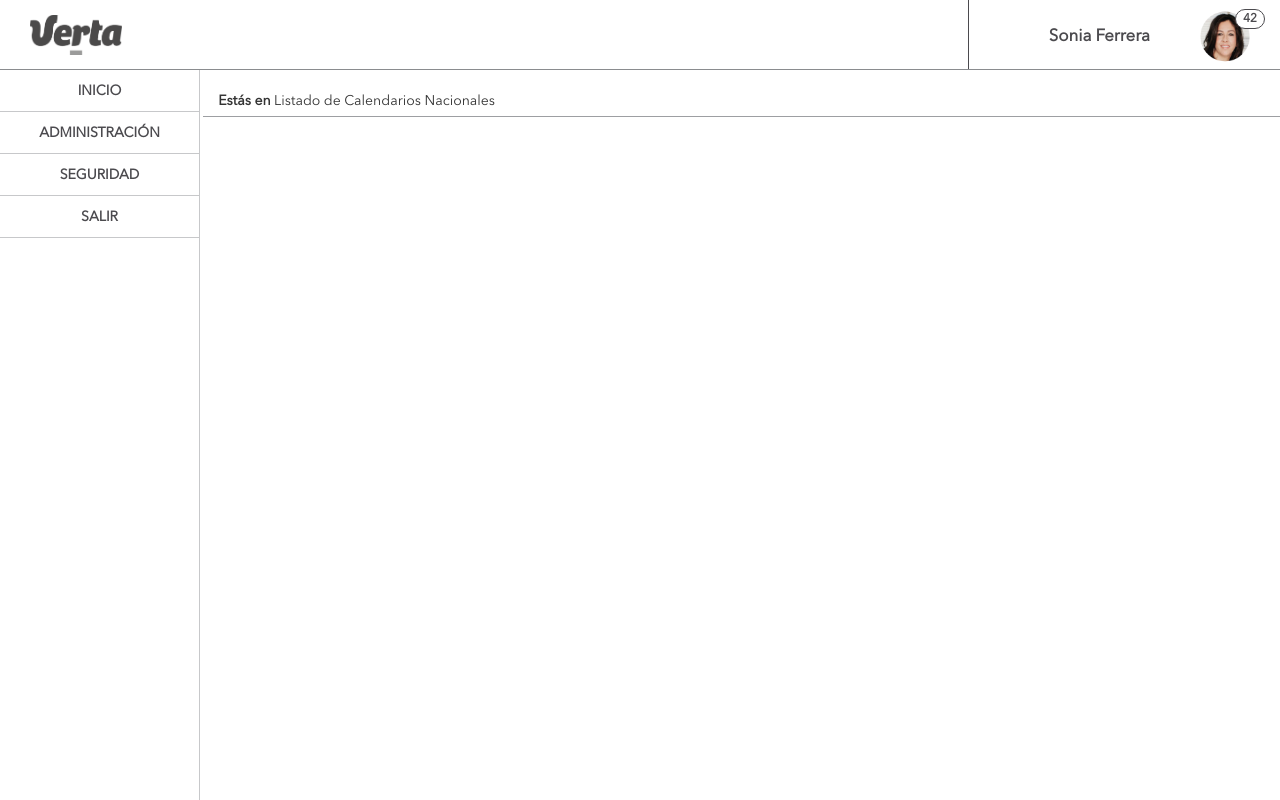
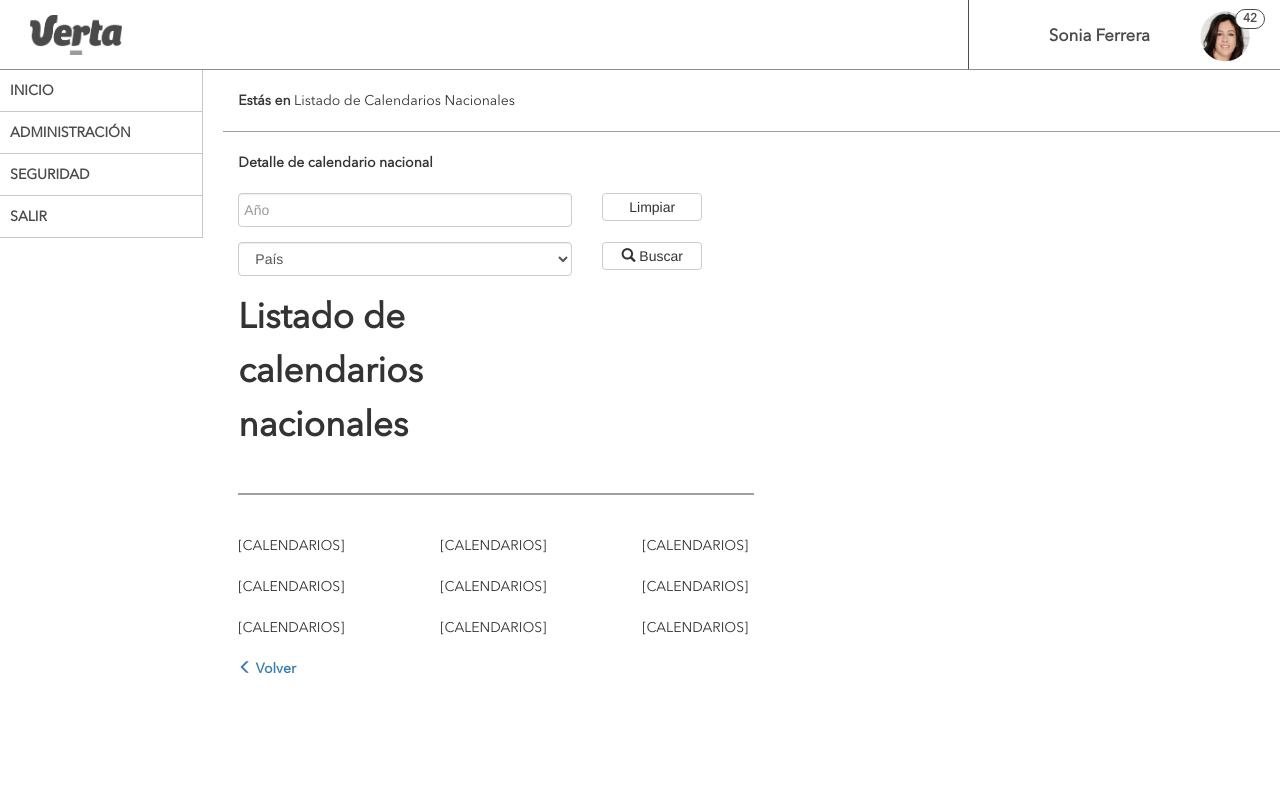
Before and after one commit to dotGen/web-inkv, a plain HTML site: page calendario.html in a window 1280 px wide. Shown: the top 800 px of the page. Drawn offline with Linux system fonts and the light colour scheme.

Commit message:
menu cambiado que se superponia con la barra de la izquierda

```diff
--- a/calendario.html
+++ b/calendario.html
@@ -14,8 +14,10 @@
 <body>
 
     <div class="row nav-top-calendar">
-        <div class="col-md-9 nav-top-menu-logo">
+        <div class="col-md-9">
+            <div class="nav-top-menu-logo">
                 <img src="recursos/Imagenes/Logotipos/VERTA2.png"/>
+            </div>
         </div>
         <div class="col-md-3 nav-top-calendar-user">
             <span class="nav-top-calendar-user-logo">
@@ -23,12 +25,14 @@
                 <img src="recursos/Imagenes/Avatars/user2.png"/>
                 <span class="glyphicon glyphicon-cloud"></span>
             </span>
-            <span class="nav-top-calendar-user-name txt-grey-dark-1">Sonia Ferrera</span>
+            <span class="nav-top-calendar-user-name txt-grey-dark-1">
+                Sonia Ferrera
+            </span>
         </div>
     </div>
 
-    <div class="nav-div">
-        <div class="nav-left">
+    <div class="row">
+        <div class="col-md-2 nav-left">
                 <div class="nav-button">
                     <span class="bold">INICIO</span>
                 </div>
@@ -67,11 +71,125 @@
                     <span class="bold">SALIR</span>
                 </div>
         </div>
+        <div class="col-md-10">
+            <div class="row">
+                <div class="col-md-12 calendario-route">
+                    <span class="bold">
+                        Estás en
+                    </span>
+                    <span>
+                        Listado de Calendarios Nacionales
+                    </span>
                 </div>
-
-    <div class="row calendario-content">
-        <div class="col-md-10 col-md-offset-2 calendario-route">
-            <span class="bold">Estás en </span><span>Listado de Calendarios Nacionales </span>
+            </div>
+            <div class="row">
+                <div class="col-md-4 calendario-input-title">
+                    <span class="bold">
+                        Detalle de calendario nacional
+                    </span>
+                </div>
+            </div>
+            <div class="row">
+                <div class="col-md-4 calendario-input">
+                      <div class="form-group">
+                        <input type="text" class="form-control" placeholder="Año">
+                      </div>
+                </div>
+                <div class="col-md-2 calendario-button">
+                    <button class="btn btn-default">Limpiar</button>
+                </div>
+            </div>
+            <div class="row">
+                <div class="col-md-4 calendario-input">
+                    <div class="form-group">
+                          <select class="form-control" id="sel1">
+                            <option value="" disabled selected>País</option>
+                            <option value="">España</option>
+                            <option value="">Alemania</option>
+                            <option value="">Francia</option>
+                          </select>
+                    </div>
+                </div>
+                <div class="col-md-2 calendario-button">
+                    <button class="btn btn-default">
+                        <span class="glyphicon glyphicon-search"></span>
+                        Buscar
+                    </button>
+                </div>
+            </div>
+            <div class="row">
+                <div class="col-md-4 calendario-title">
+                    <span>
+                        Listado de calendarios nacionales
+                    </span>
+                </div>
+            </div>
+            <div class="row">
+                <div class="col-md-6 calendario-separator">
+                    <hr>
+                </div>
+            </div>
+            <div class="row">
+                <div class="col-md-2 calendario-calendar">
+                    <span>
+                        [CALENDARIOS]
+                    </span>
+                </div>
+                <div class="col-md-2 calendario-calendar">
+                    <span>
+                        [CALENDARIOS]
+                    </span>
+                </div>
+                <div class="col-md-2 calendario-calendar">
+                    <span>
+                        [CALENDARIOS]
+                    </span>
+                </div>
+            </div>
+            <div class="row">
+                <div class="col-md-2 calendario-calendar">
+                    <span>
+                        [CALENDARIOS]
+                    </span>
+                </div>
+                <div class="col-md-2 calendario-calendar">
+                    <span>
+                        [CALENDARIOS]
+                    </span>
+                </div>
+                <div class="col-md-2 calendario-calendar">
+                    <span>
+                        [CALENDARIOS]
+                    </span>
+                </div>
+            </div>
+            <div class="row">
+                <div class="col-md-2 calendario-calendar">
+                    <span>
+                        [CALENDARIOS]
+                    </span>
+                </div>
+                <div class="col-md-2 calendario-calendar">
+                    <span>
+                        [CALENDARIOS]
+                    </span>
+                </div>
+                <div class="col-md-2 calendario-calendar">
+                    <span>
+                        [CALENDARIOS]
+                    </span>
+                </div>
+            </div>
+            <div class="row">
+                <div class="col-md-1 calendario-back">
+                    <a href="menu.html">
+                        <span class="glyphicon glyphicon-menu-left"></span>
+                        <span class="bold">
+                            Volver
+                        </span>
+                    </a>
+                </div>
+            </div>
         </div>
     </div>
 
--- a/css/plantilla_base.css
+++ b/css/plantilla_base.css
@@ -11,6 +11,10 @@
        url('../fonts/glyphicons-halflings-regular.woff') format('woff'),
        url('../fonts/glyphicons-halflings-regular.ttf') format('truetype'),
        url('../fonts/glyphicons-halflings-regular.svg#glyphicons_halflingsregular') format('svg');
+}
+
+html, body {
+    height:100%;
 }
 
 html {
@@ -472,12 +476,9 @@ ul li {
 /*NAVLEFT*/
 
 .nav-left {
-    position:fixed;
-    top:70px;
-    width:200px;
-    bottom:0px;
     height: 100%;
     border-right: solid 1px #c7c8ca;
+    padding-right:0px !important;
 }
 
 .nav-div {
@@ -487,10 +488,8 @@ ul li {
 .nav-button {
     padding:10px;
     border-bottom: solid 1px #c7c8ca;
-}
-
-.nav-button {
     background-color: white;
+    width:100%;
 }
 
 .nav-button span {
@@ -526,8 +525,56 @@ ul li {
 
 .calendario-route {
     margin-top:20px;
+    padding-bottom:20px;
+    margin-bottom:20px;
     border-bottom: solid 1px #9d9fa2;
-    padding-bottom:5px;
+    margin-left:20px;
+}
+
+.calendario-input input {
+    width:100%;
+    padding-left:5px;
+}
+
+.calendario-button button {
+    padding:3px;
+    width:100px;
+}
+
+.calendario-input-title {
+    margin-left:20px;
+    margin-bottom:20px;
+}
+
+.calendario-input {
+    margin-bottom:0px;
+    margin-left:20px;
+}
+
+.calendario-title {
+    margin-left:20px;
+    margin-bottom:20px;
+    font-weight:bold;
+    font-size: 2.5em;
+}
+
+.calendario-separator {
+    margin-left:20px;
+    margin-bottom:20px;
+}
+
+.calendario-separator hr{
+    border: solid 1px #9d9fa2;
+}
+
+.calendario-calendar {
+    margin-left:20px;
+    margin-bottom:20px;
+}
+
+.calendario-back {
+    margin-left:20px;
+    margin-bottom:20px;
 }
 
 /*ALERT*/
```
Lines whose indentation alone changed are shown as unchanged.
